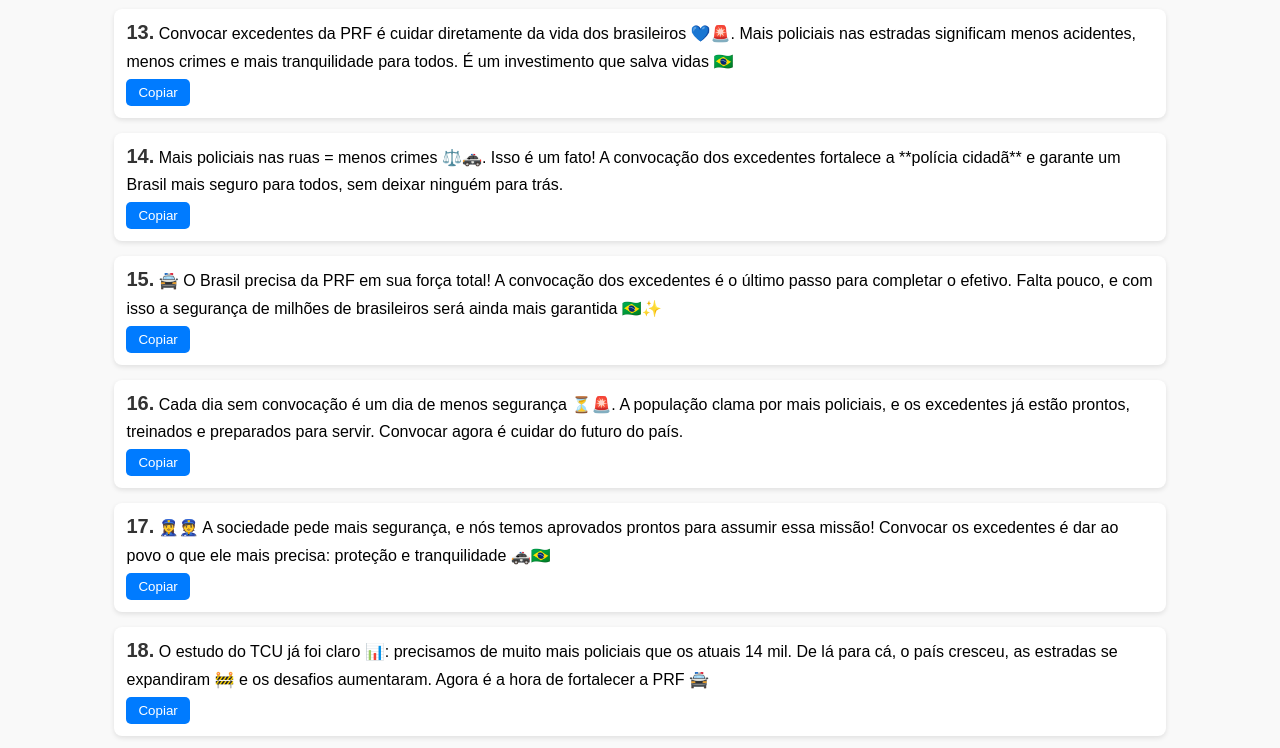
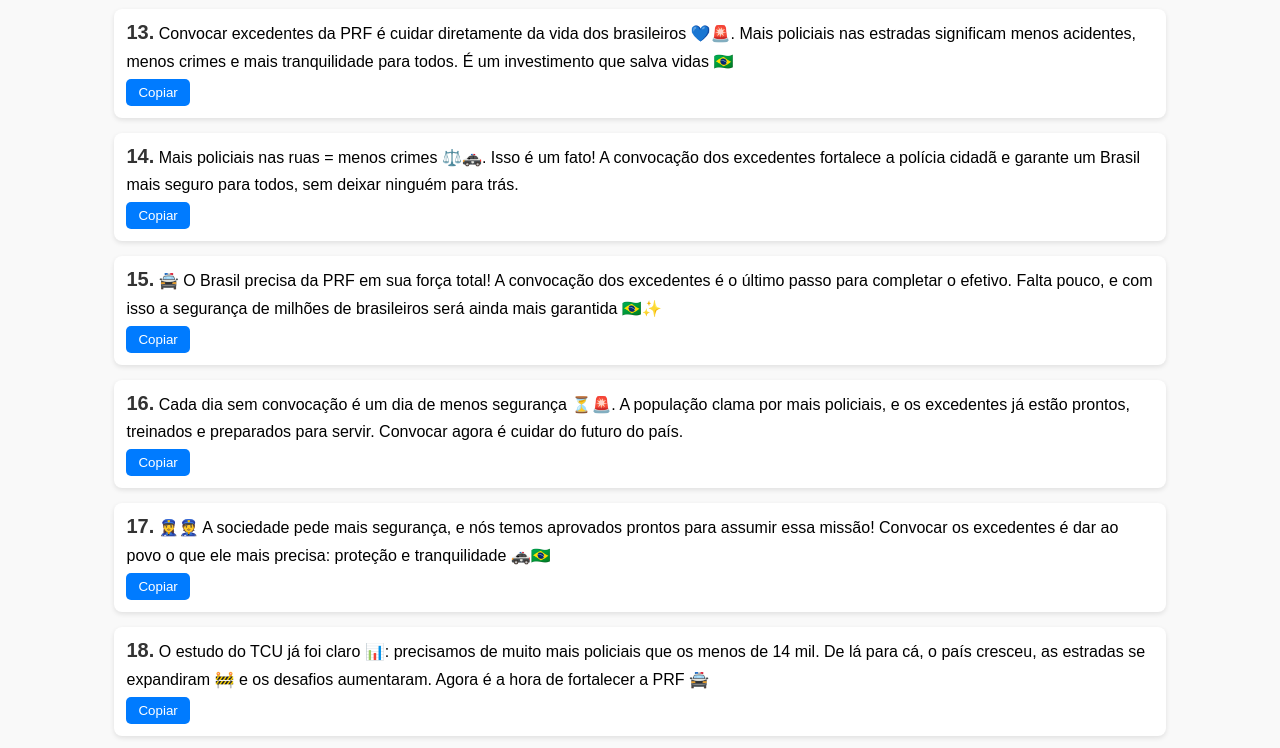
Before and after one commit to hsrodcar-wq/cometarioprf, a plain HTML site: page index.html in a window 1280 px wide. Shown: the part 1620-2368 px from the top of the page. Drawn offline with Linux system fonts and the light colour scheme.

Commit message:
Update index.html

```diff
--- a/index.html
+++ b/index.html
@@ -51,7 +51,7 @@
   </div>
 
   <div class="comentario"><span class="numero">2.</span>
-    A PRF é conhecida como a **polícia cidadã** 🚓💙, sempre próxima da população e essencial na proteção das nossas rodovias. Falta pouco para chamar todos os excedentes, e com isso o Brasil só tem a ganhar em segurança e cidadania 🙏🇧🇷
+    A PRF é conhecida como a polícia cidadã 🚓💙, sempre próxima da população e essencial na proteção das nossas rodovias. Falta pouco para chamar todos os excedentes, e com isso o Brasil só tem a ganhar em segurança e cidadania 🙏🇧🇷
     <br><button onclick="copiar(this)">Copiar</button>
   </div>
 
@@ -111,7 +111,7 @@
   </div>
 
   <div class="comentario"><span class="numero">14.</span>
-    Mais policiais nas ruas = menos crimes ⚖️🚓. Isso é um fato! A convocação dos excedentes fortalece a **polícia cidadã** e garante um Brasil mais seguro para todos, sem deixar ninguém para trás.
+    Mais policiais nas ruas = menos crimes ⚖️🚓. Isso é um fato! A convocação dos excedentes fortalece a polícia cidadã e garante um Brasil mais seguro para todos, sem deixar ninguém para trás.
     <br><button onclick="copiar(this)">Copiar</button>
   </div>
 
@@ -131,7 +131,7 @@
   </div>
 
   <div class="comentario"><span class="numero">18.</span>
-    O estudo do TCU já foi claro 📊: precisamos de muito mais policiais que os atuais 14 mil. De lá para cá, o país cresceu, as estradas se expandiram 🚧 e os desafios aumentaram. Agora é a hora de fortalecer a PRF 🚔
+    O estudo do TCU já foi claro 📊: precisamos de muito mais policiais que os menos de 14 mil. De lá para cá, o país cresceu, as estradas se expandiram 🚧 e os desafios aumentaram. Agora é a hora de fortalecer a PRF 🚔
     <br><button onclick="copiar(this)">Copiar</button>
   </div>
 
```
